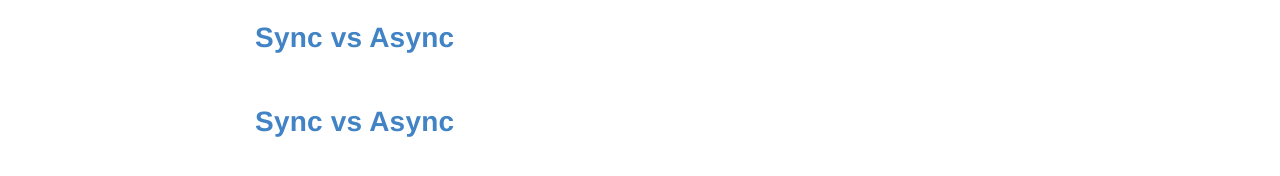
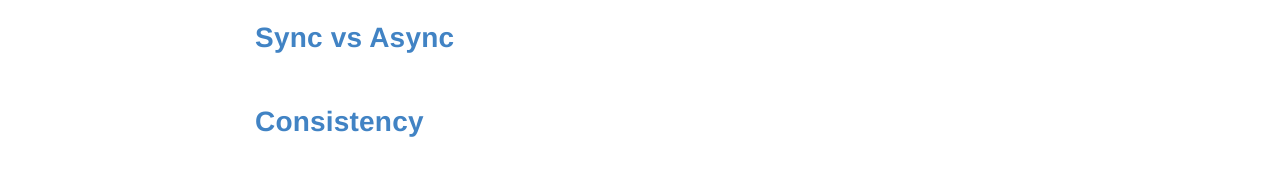
Before and after one commit to huypva/code-by-example-site, a Jekyll site: the page built from _posts/2021-10-28-theory.md, in a window 1280 px wide. Shown: the part 519-695 px from the top of the page. Built offline with Jekyll 4.4.1, drawn with Linux system fonts in a browser that asks for light colours.

Commit message:
Add consitency

```diff
--- a/_posts/2021-10-28-theory.md
+++ b/_posts/2021-10-28-theory.md
@@ -16,4 +16,4 @@ layout: post
 
 # [Sync vs Async](../theory/synchronization-asynchronization)
 
-# [Sync vs Async](../theory/consistency)
+# [Consistency](../theory/consistency)
```
Also changed, not shown: _posts/theory/2021-10-28-consistency.md (+1 -1 lines).
